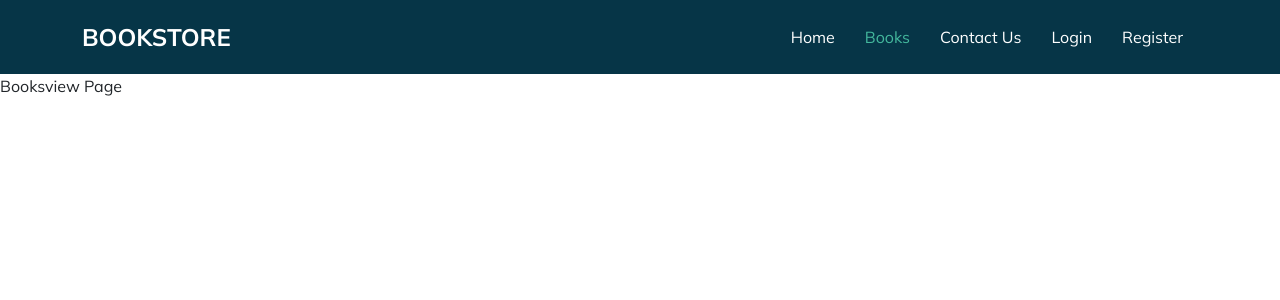
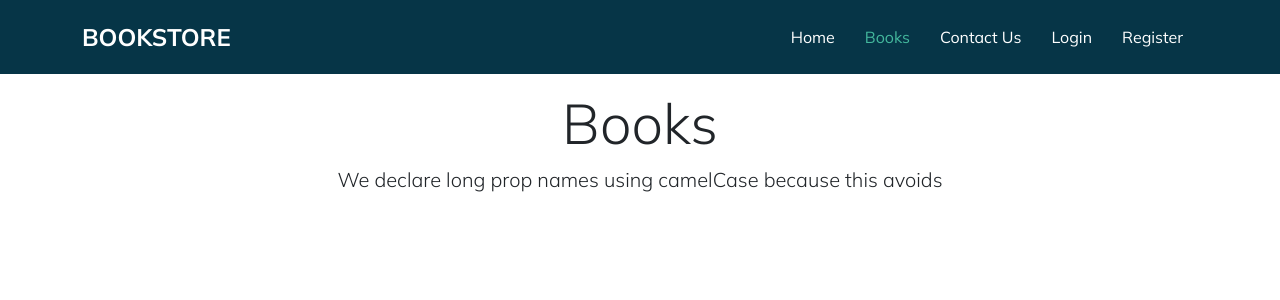
Before and after one commit to rhcndrsn/bookstore, a Vue app in the folder frontend/: page /books in a window 1280 px wide. Shown: the top 300 px of the page. Built offline with nearby package versions, Linux system fonts and the light colour scheme.

Commit message:
working with props bind and static

```diff
--- /dev/null
+++ b/frontend/src/components/SectionHeader.vue
@@ -0,0 +1,27 @@
+<template>
+    <div class="text-center mb-5 mt-3">
+        <h1 class="display-4 font-weight-bolder">{{ title }}</h1>
+        <p class="lead">{{ text }}</p>
+    </div>
+</template>
+
+<script>
+    export default {
+        name: "SectionHeader",
+        //props: ['title', 'text']
+        props: {
+            title: {
+                type: String,
+                required: true
+            },
+            text: {
+                type: String,
+                required: true
+            }
+        }
+    }
+</script>
+
+<style lang="scss" scoped>
+
+</style>
--- a/frontend/src/views/BooksView.vue
+++ b/frontend/src/views/BooksView.vue
@@ -1,13 +1,21 @@
 <template>
-    <div>
-        Booksview Page
-    </div>
+    <section>
+        <div class="container">
+            <SectionHeader title="Books" text="We declare long prop names using camelCase because this avoids" />
+        </div>
+    </section>
 </template>
 
 <script>
+import SectionHeader from '@/components/SectionHeader.vue';
     export default {
-        name: "BooksView"
+        name: "BooksView",
+        components: {
+            SectionHeader
+        },
+
     }
+
 </script>
 
 <style lang="scss" scoped>
--- a/frontend/src/views/ContactView.vue
+++ b/frontend/src/views/ContactView.vue
@@ -1,12 +1,16 @@
 <template>
     <div>
-        ContactView Page
+        <SectionHeader title="Contact Us" text="We declare long prop names using camelCase because this avoids" />
     </div>
 </template>
 
 <script>
+import SectionHeader from '@/components/SectionHeader.vue';
     export default {
-        name: "ContactView"
+        name: "ContactView",
+        components: {
+            SectionHeader
+        }
     }
 </script>
 
```
